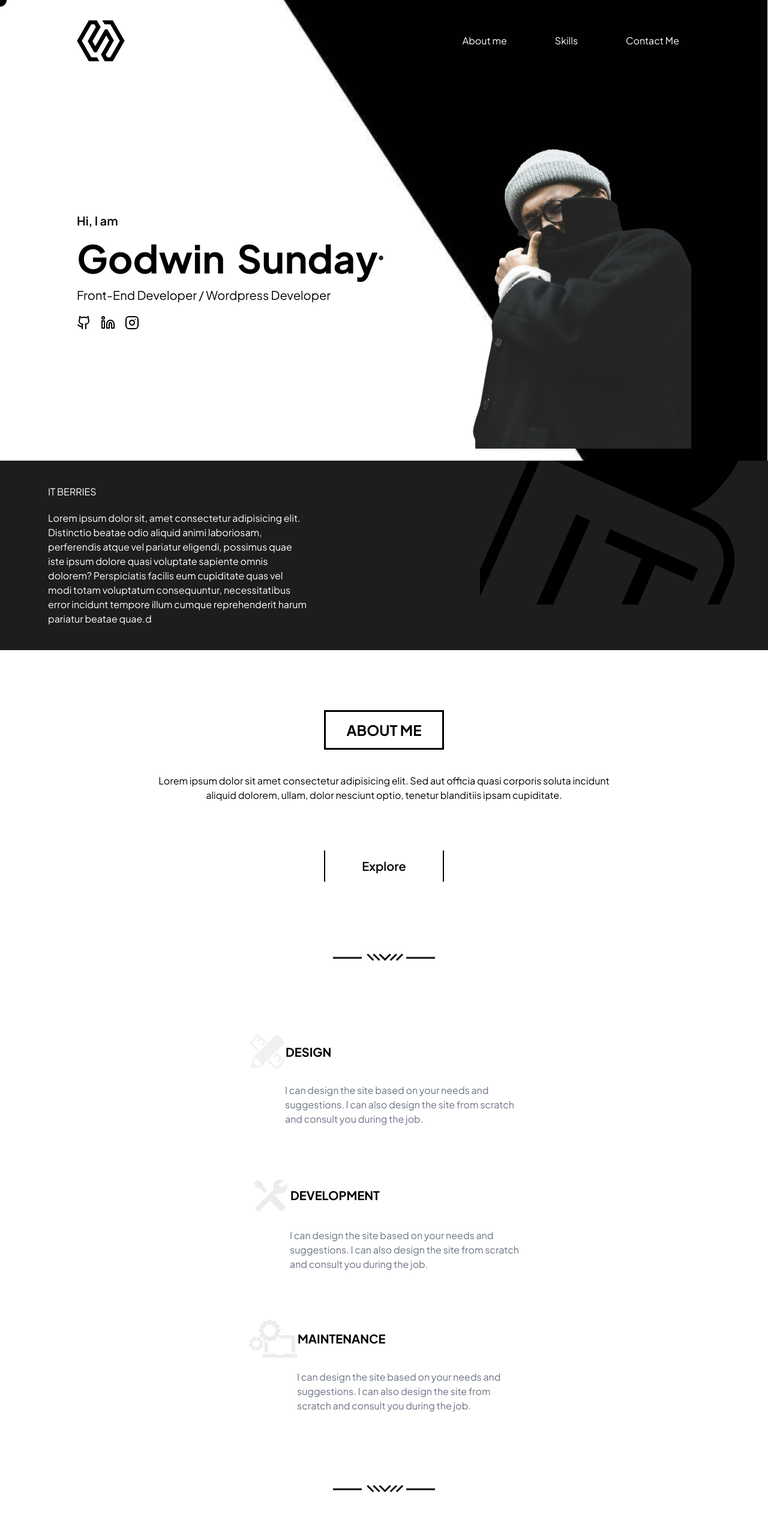
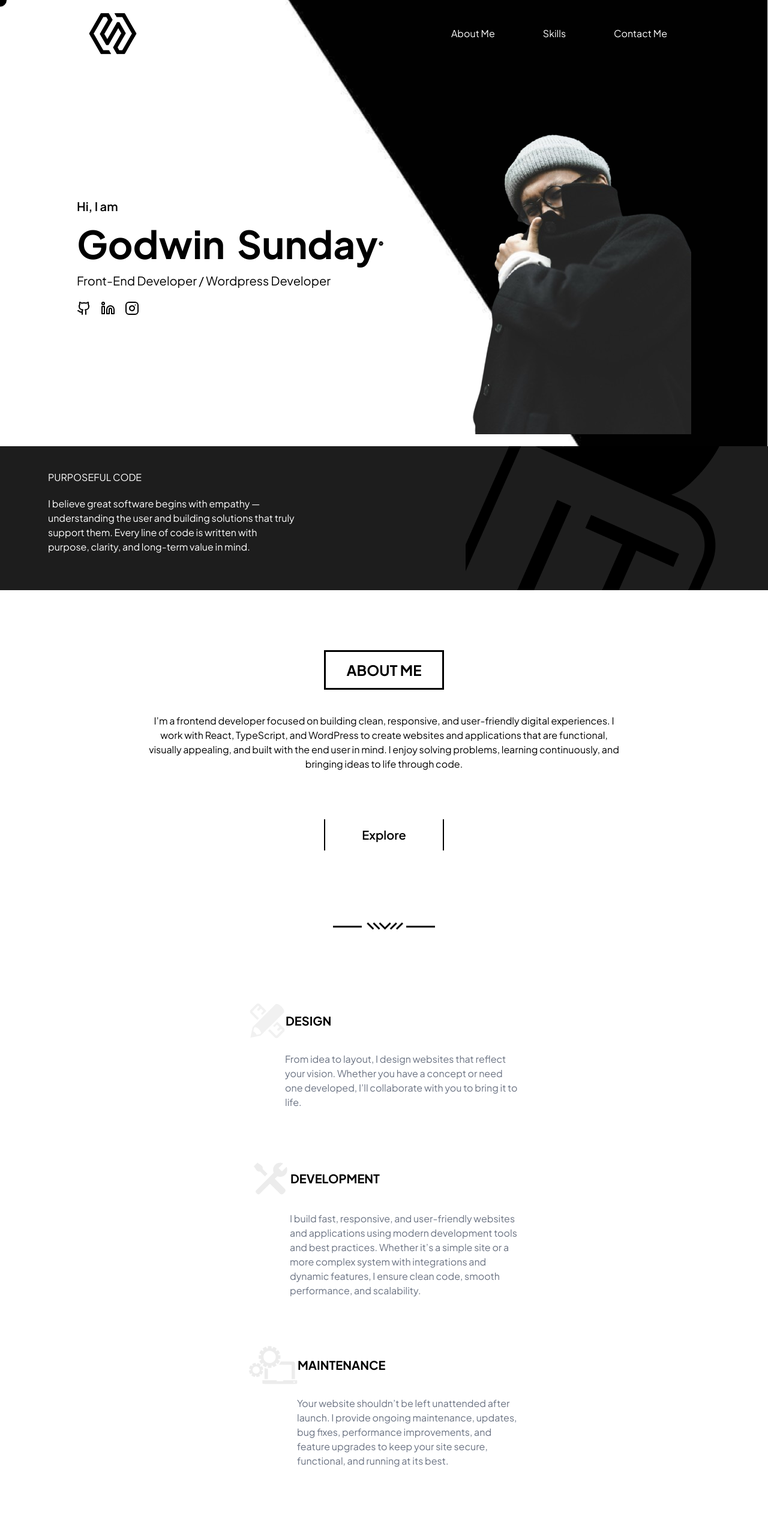
Before and after one commit to Godwin4kossi/myPortfolio, a React (Vite) app: page / in a window 1280 px wide. Shown: the top 2566 px of the page at 60% size. Built offline with nearby package versions, Linux system fonts and the light colour scheme.

Commit message:
responsive

```diff
--- a/src/Portfolio.jsx
+++ b/src/Portfolio.jsx
@@ -112,7 +112,7 @@ const Portfolio = () => {
       <div className="bg-[#1A1A1A] text-center">
         <div className="w-full mx-auto">
           <Tabs defaultValue="all">
-            <TabsList className="bg-[#1A1A1A]  flex justify-center gap-4 mx-auto pt-15 pb-5 mb-10 text-center border-b-1 border-gray-500">
+            <TabsList className="bg-[#1A1A1A]  md:h-10 h-50 flex md:flex-row flex-col justify-center gap-4 mx-auto pt-15 pb-5 mb-10 text-center md:border-b-1 border-b-0 border-gray-500">
               <TabsTrigger value="all" className="data-[state=active]:bg-[#1A1A1A] data-[state=active]:text-white data-[state=active]:border-b-2 data-[state=active]:border-b-white text-white p-5">
                 ALL
               </TabsTrigger>
--- a/src/components/About.jsx
+++ b/src/components/About.jsx
@@ -5,20 +5,19 @@ import aboutBg from "../assets/aboutBg.png";
 const About = () => {
   return (
     <div className="w-full inset-0 bg-[#1D1D1D]">
-      <div className="w-full flex  justify-between pl-20 ">
-        <div className="about w-3/5 text-left py-10">
-          <h5 className="text-base text-white mb-5  w-3/5">IT BERRIES</h5>
-          <p className="text-base w-3/5 text-white">
-            Lorem ipsum dolor sit, amet consectetur adipisicing elit. Distinctio
-            beatae odio aliquid animi laboriosam, perferendis atque vel pariatur
-            eligendi, possimus quae iste ipsum dolore quasi voluptate sapiente
-            omnis dolorem? Perspiciatis facilis eum cupiditate quas vel modi
-            totam voluptatum consequuntur, necessitatibus error incidunt tempore
-            illum cumque reprehenderit harum pariatur beatae quae.d
+      <div className="w-full flex  justify-between md:pl-20 px-10">
+        <div className="about md:w-3/5 w-full text-left py-10">
+          <h5 className="text-base text-white mb-5  md:w-3/5 w-full uppercase">
+            Purposeful Code
+          </h5>
+          <p className="text-base md:w-3/5 w-full text-white">
+            I believe great software begins with empathy — understanding the
+            user and building solutions that truly support them. Every line of
+            code is written with purpose, clarity, and long-term value in mind.
           </p>
         </div>
         <div
-          className="relative h-60 w-2/5  bg-no-repeat bg-center bg-auto bg-transparent p-5"
+          className="relative h-60 w-2/5  bg-no-repeat bg-center bg-auto bg-transparent p-5 hidden md:block"
           style={{ backgroundImage: `url(${aboutBg})` }}
         ></div>
       </div>
--- a/src/components/AboutMe.jsx
+++ b/src/components/AboutMe.jsx
@@ -4,12 +4,20 @@ const AboutMe = () => {
   return (
     <div>
       <div className="me text-black">
-        <h2 className='text-[1.5rem] py-3 px-5 border-3 border-black mb-5 w-50 mx-auto mt-25 uppercase font-bold'>About me</h2>
-        <p className="text-base md:w-200 w-full mx-auto mt-10">Lorem ipsum dolor sit amet consectetur adipisicing elit. Sed aut officia quasi
-            corporis soluta incidunt aliquid dolorem, ullam, dolor nesciunt optio, tenetur blanditiis ipsam cupiditate.</p>
+        <h2 className="md:text-[1.5rem] py-3 px-5 border-3 border-black mb-5 w-50 mx-auto mt-25 uppercase font-bold">
+          About me
+        </h2>
+        <p className="specialWidth text-base md:w-200  w-full mx-auto mt-10 px-5 md:px-0 md:text-pretty text-balance">
+          I’m a frontend developer focused on building clean, responsive, and
+          user-friendly digital experiences. I work with React, TypeScript, and
+          WordPress to create websites and applications that are functional,
+          visually appealing, and built with the end user in mind. I enjoy
+          solving problems, learning continuously, and bringing ideas to life
+          through code.
+        </p>
       </div>
 
-      <div className="explore text-xl text-black font-semibold px-5 py-3 mx-auto  w-50  border-black border-l-2 border-r-2 my-20 ">
+      <div className="explore md:text-xl text-base text-black font-semibold px-5 py-3 mx-auto md:w-50 w-30  border-black border-l-2 border-r-2 my-20 ">
         Explore
       </div>
     </div>
--- a/src/components/Contact.jsx
+++ b/src/components/Contact.jsx
@@ -9,13 +9,12 @@ const Contact = () => {
   return (
     <div>
       <div className="me text-black">
-        <h2 className="text-[1.5rem] py-3 px-5 border-3 border-black  mb-5 w-50 mx-auto mt-25 uppercase font-bold">
+        <h2 className="md:text-[1.5rem] py-3 px-5 border-3 border-black  mb-5 w-50 mx-auto mt-25 uppercase font-bold">
           Contact
         </h2>
-        <p className="text-base md:w-200 w-full mx-auto mt-10">
-          Lorem ipsum dolor sit amet consectetur adipisicing elit. Sed aut
-          officia quasi corporis soluta incidunt aliquid dolorem, ullam, dolor
-          nesciunt optio, tenetur blanditiis ipsam cupiditate.
+        <p className="text-base md:w-200 w-full mx-auto mt-10  px-5 md:px-0 md:text-pretty text-balance">
+          Let’s create something great together. Send a message anytime and I’ll
+          get back to you as soon as possible.
         </p>
       </div>
 
--- a/src/components/Explore.jsx
+++ b/src/components/Explore.jsx
@@ -10,15 +10,16 @@ const Explore = () => {
       <div>
         <img src={seperator} className="mx-auto mb-30" alt="" />
 
-        <div className="flex flex-wrap gap-x-50 gap-y-20 w-3/5 mx-auto justify-center">
+        <div className="flex flex-wrap gap-x-50 gap-y-20 md:w-3/5 w-full px-5 md:px-0 mx-auto justify-center">
           <div className="design w-[450px] text-left">
             <div className="flex items-center">
               <img src={tools1} alt="tools" />
               <span className="text-xl text-black font-bold">DESIGN</span>
             </div>
             <p className="text-base text-gray-500 pl-15 pt-5">
-              I can design the site based on your needs and suggestions. I can
-              also design the site from scratch and consult you during the job.
+              From idea to layout, I design websites that reflect your vision.
+              Whether you have a concept or need one developed, I’ll collaborate
+              with you to bring it to life.
             </p>
           </div>
           <div className="design w-[450px]  text-left">
@@ -27,8 +28,11 @@ const Explore = () => {
               <span className="text-xl text-black font-bold">DEVELOPMENT</span>
             </div>
             <p className="text-base text-gray-500 pl-17 pt-5">
-              I can design the site based on your needs and suggestions. I can
-              also design the site from scratch and consult you during the job.
+              I build fast, responsive, and user-friendly websites and
+              applications using modern development tools and best practices.
+              Whether it’s a simple site or a more complex system with
+              integrations and dynamic features, I ensure clean code, smooth
+              performance, and scalability.
             </p>
           </div>
           <div className="design w-[450px]  text-left">
@@ -37,8 +41,10 @@ const Explore = () => {
               <span className="text-xl text-black font-bold">MAINTENANCE</span>
             </div>
             <p className="text-base text-gray-500 pl-20 pt-5">
-              I can design the site based on your needs and suggestions. I can
-              also design the site from scratch and consult you during the job.
+              Your website shouldn’t be left unattended after launch. I provide
+              ongoing maintenance, updates, bug fixes, performance improvements,
+              and feature upgrades to keep your site secure, functional, and
+              running at its best.
             </p>
           </div>
         </div>
--- a/src/components/Footer.jsx
+++ b/src/components/Footer.jsx
@@ -6,7 +6,7 @@ import top from '../assets/top.png';
 
 const Footer = () => {
   return (
-    <div className="w-full mt-5 py-50 bg-black h-50 flex flex-col  justify-center">
+    <div className="w-full mt-5 md:py-50 pt-30 pb-30 bg-black h-50 flex flex-col  justify-center">
       <a href="#" className="mx-auto mb-2 animate-ping hover:animate-bounce transition duration-700 ease-in-out">
         <img src={top} alt="scroll to top" />
       </a>
--- a/src/components/Hero.jsx
+++ b/src/components/Hero.jsx
@@ -6,7 +6,7 @@ import profile from "../assets/profile-bg.png"
 const Hero = () => {
   return (
     <div className="w-4/5 flex md:flex-row flex-col-reverse justify-between items-center  mx-auto text-black">
-      <div className="hero-left text-left w-1/2">
+      <div className="hero-left text-left md:w-1/2 w-full py-10 md:py-0">
         <span className="text-xl font-semibold">Hi, I am</span>
 
         <div className="">
--- a/src/components/Navigation.jsx
+++ b/src/components/Navigation.jsx
@@ -1,20 +1,94 @@
-import React from "react";
-import logo from '../assets/mylogo.jpg';
+import React, { useState } from "react";
+import logo from "../assets/mylogo.png";
+import logoWhite from "../assets/mylogo-white.png";
 import { Link } from "react-scroll";
+import { ChartNoAxesGantt, Menu, X } from "lucide-react";
 
 function Navigation() {
+  const [open, setOpen] = useState(false);
 
   return (
-    <nav className="">
-      <div className="w-4/5 flex gap-6 justify-between mx-auto py-5">
-      <div className="w-20 rounded-full text-white  py-2"><img src={logo} alt="" /></div>
-      <div className="navbar flex gap-10 items-center text-white">
-        <Link to="about" smooth={true} duration={500} className="hover:bg-white text-white rounded-full hover:text-black px-5 py-2">About me</Link>
-        <Link to="skills" smooth={true} duration={500} className="hover:bg-white text-white rounded-full hover:text-black px-5 py-2">Skills</Link>
-        <Link to="contact" smooth={true} duration={500} className="hover:bg-white text-white rounded-full hover:text-black px-5 py-2">Contact Me</Link>
-      </div>
+    <nav className="w-full z-50 bg-black md:bg-transparent">
+      <div className="md:w-4/5 px-5 md:px-auto flex justify-between items-center mx-auto py-4">
+        <div className="w-20 stroke-cyan-500 ">
+          <img src={logo} alt="Logo" className="hidden md:block rounded-full" />
+          <img
+            src={logoWhite}
+            alt="Logo"
+            className="md:hidden block w-[70%] rounded-full"
+          />
+        </div>
+
+        <div
+          className="md:hidden text-white transition duration-500 ease-in-out"
+          onClick={() => setOpen(!open)}
+        >
+          {open ? <X size={30} /> : <ChartNoAxesGantt size={30} />}
+        </div>
+
+        <div className="hidden md:flex gap-10 text-white items-center ">
+          <Link
+            to="about"
+            smooth={true}
+            duration={500}
+            className="hover:bg-white text-white hover:text-black px-5 py-2 rounded-full cursor-pointer"
+          >
+            About Me
+          </Link>
+
+          <Link
+            to="skills"
+            smooth={true}
+            duration={500}
+            className="hover:bg-white text-white hover:text-black px-5 py-2 rounded-full cursor-pointer"
+          >
+            Skills
+          </Link>
+
+          <Link
+            to="contact"
+            smooth={true}
+            duration={500}
+            className="hover:bg-white text-white hover:text-black px-5 py-2 rounded-full cursor-pointer"
+          >
+            Contact Me
+          </Link>
+        </div>
       </div>
 
+      {open && (
+        <div className="md:hidden flex flex-col gap-6 md:text-center text-right text-white bg-black py-6 transition-all duration-500 ease-out">
+          <Link
+            to="about"
+            smooth={true}
+            duration={500}
+            onClick={() => setOpen(false)}
+            className="hover:bg-white hover:text-black px-5 py-2 rounded-full cursor-pointer"
+          >
+            About me
+          </Link>
+
+          <Link
+            to="skills"
+            smooth={true}
+            duration={500}
+            onClick={() => setOpen(false)}
+            className="hover:bg-white hover:text-black px-5 py-2 rounded-full cursor-pointer"
+          >
+            Skills
+          </Link>
+
+          <Link
+            to="contact"
+            smooth={true}
+            duration={500}
+            onClick={() => setOpen(false)}
+            className="hover:bg-white hover:text-black px-5 py-2 rounded-full cursor-pointer"
+          >
+            Contact Me
+          </Link>
+        </div>
+      )}
     </nav>
   );
 }
--- a/src/components/Skills.jsx
+++ b/src/components/Skills.jsx
@@ -13,14 +13,14 @@ import next from "../assets/next.png";
 const Skills = () => {
   return (
     <div className="w-3/5 skills text-black  mx-auto">
-      <h2 className="text-[1.5rem] py-3 px-5 border-3 border-black mb-5 w-60 mx-auto mt-25 uppercase font-bold">
+      <h2 className="md:text-[1.5rem] py-3 px-5 border-3 border-black mb-5 w-60 mx-auto mt-25 uppercase font-bold">
         Skills
       </h2>
-      <h2 className="text-[1.5rem] py-3 mb-5  mt-25 uppercase font-bold text-left">
+      <h2 className="md:text-[1.5rem] py-3 mb-5  mt-25 uppercase font-bold text-left">
         Using Now :
       </h2>
 
-      <div className="flex flex-wrap justify-start gap-40">
+      <div className="flex flex-wrap justify-start md:gap-40 gap-10">
         <div className="skill-box">
           <img src={html} alt="" />
           <p className="mt-4">HTML5</p>
@@ -42,7 +42,7 @@ const Skills = () => {
           <p className="mt-4 uppercase">bootstrap</p>
         </div>
       </div>
-      <div className="flex flex-start items-end flex-wrap justify-start gap-40 mt-20">
+      <div className="flex flex-start items-end flex-wrap justify-start md:gap-40 gap-10 mt-20">
         <div className="skill-box">
           <img src={wordpress} className="mx-auto" alt="" />
           <p className="mt-4 uppercase">wordpress</p>
@@ -51,16 +51,16 @@ const Skills = () => {
           <img src={tailwind} className="w-[90px] h-[100px]" alt="" />
           <p className="mt-4 uppercase">tailwind</p>
         </div>
-        <div className="skill-box h">
-          <img src={typescript} alt="" className="hidden" />
-          <p className="mt-4 uppercase hidden">typescript</p>
+        <div className="skill-box">
+          <img src={typescript} alt="" className="w-[90px] h-[100px]" />
+          <p className="mt-4 uppercase">typescript</p>
         </div>
       </div>
 
-      <h2 className="text-[1.5rem] py-3 mb-5  mt-25 uppercase font-bold text-left">
+      <h2 className="md:text-[1.5rem] py-3 mb-5  mt-25 uppercase font-bold text-left">
         Learning :
       </h2>
-      <div className="flex flex-start flex-wrap justify-start gap-40 mt-20">
+      <div className="flex flex-start flex-wrap justify-start md:gap-40 gap-10 mt-20">
         <div className="skill-box">
           <img src={git} className="mx-auto" alt="" />
           <p className="mt-4 uppercase">git</p>
@@ -73,10 +73,10 @@ const Skills = () => {
           <img src={typescript} alt="" />
           <p className="mt-4 uppercase">typescript</p>
         </div>
-        {/* <div className="skill-box">
-          <img src={bootstrap} alt="" />
-          <p className="mt-4 uppercase">bootstrap</p>
-        </div> */}
+        <div className="skill-box">
+          <img src={next} alt="" className="w-[100px] h-[100px]" />
+          <p className="mt-4 uppercase">Next jS</p>
+        </div>
       </div>
     </div>
   );
--- a/src/components/portal/FormToGmail.jsx
+++ b/src/components/portal/FormToGmail.jsx
@@ -95,7 +95,7 @@ const subjects = [
       </div> */}
 
       {/* FORM */}
-      <div className="w-full md:w-1/3  p-6 md:p-10 flex flex-col">
+      <div className="form w-full md:w-1/3  p-6 md:p-10 flex flex-col">
         <form onSubmit={handleSubmit}>
           {/* NAME */}
           <div className="flex flex-col gap-10 mb-10">
```
Also changed, not shown: src/index.css (+13 -0 lines), src/assets/mylogo-white.png (added), src/assets/mylogo.png (added).
